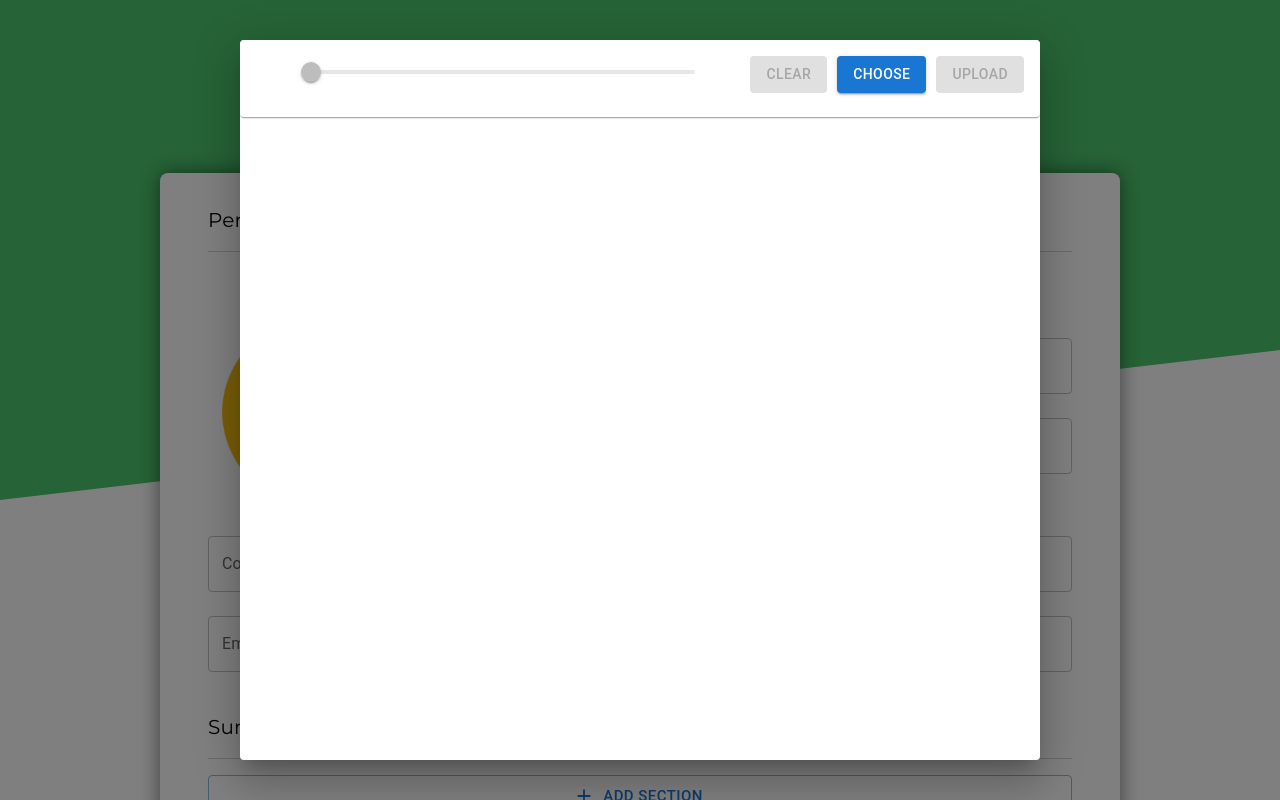
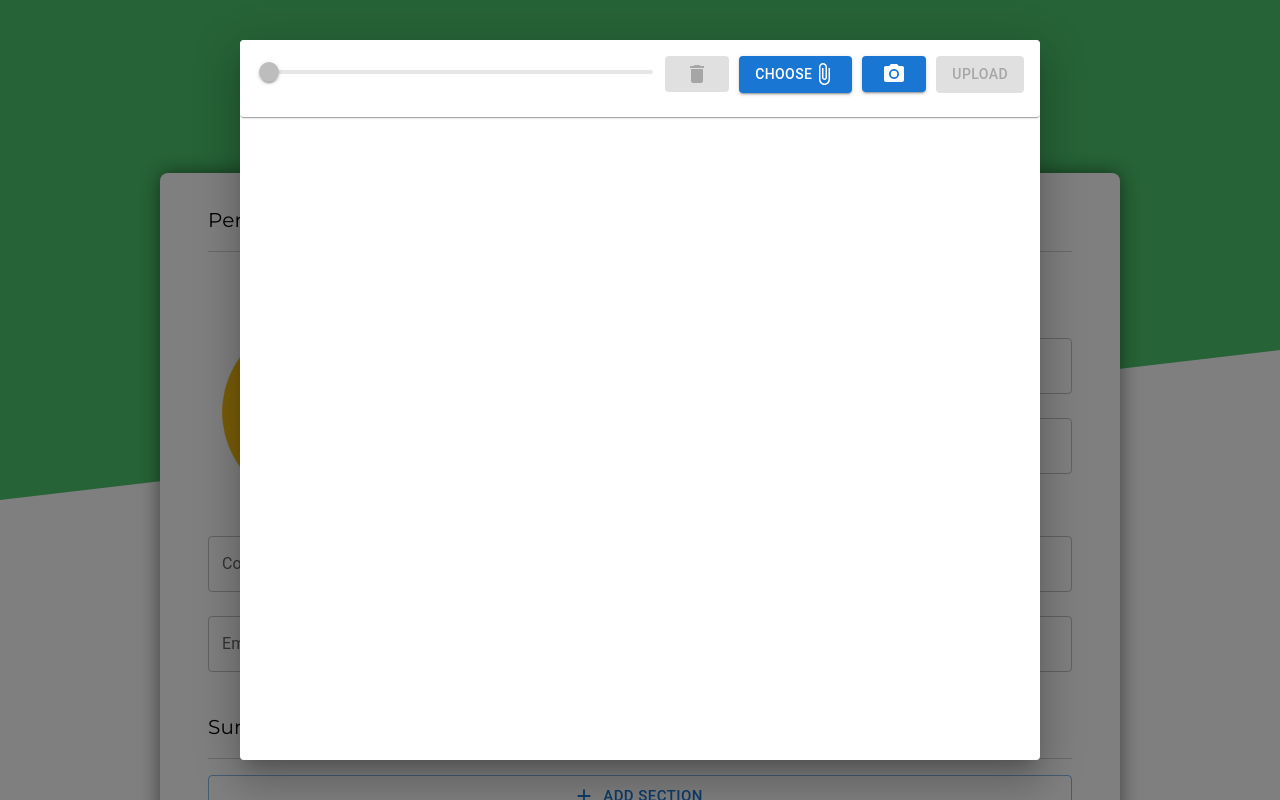
Before and after one commit to TatulMesropyan/cv-maker, a React (Create React App) app: page / in a window 1280 px wide. Both pictures are taken after a click on the button 316 px from the left and 412 px from the top of the page. Shown: the top 800 px of the page. Built offline with nearby package versions, Linux system fonts and the light colour scheme.

Commit message:
Implemented webcam photo for cropper

```diff
--- a/package.json
+++ b/package.json
@@ -23,6 +23,7 @@
         "react-redux": "^8.0.1",
         "react-router-dom": "^6.3.0",
         "react-scripts": "^2.1.3",
+        "react-webcam": "^7.0.1",
         "redux": "^4.2.0",
         "web-vitals": "^2.1.4"
     },
--- a/src/Formcreator/Form/Avatar.jsx
+++ b/src/Formcreator/Form/Avatar.jsx
@@ -1,7 +1,12 @@
-import React, { useState, useRef, useEffect } from "react";
+import React, { useState, useRef, useEffect, useCallback } from "react";
 import Cropper from "react-easy-crop";
 import Picture from "../../images/profileimg.webp";
 import { defaultPic } from "../../Helpers/defaultPic";
+import Webcam from "react-webcam";
+import CameraIcon from "@mui/icons-material/Camera";
+import AttachFileIcon from "@mui/icons-material/AttachFile";
+import DeleteIcon from "@mui/icons-material/Delete";
+import CancelIcon from "@mui/icons-material/Cancel";
 import {
   Dialog,
   ClickAwayListener,
@@ -18,13 +23,17 @@ import {
   Avatar,
 } from "@mui/material";
 import getCroppedImg from "../../Helpers/cropImage";
+import { CameraAlt } from "@mui/icons-material";
 
 const RenderAvatar = ({ getData, topic }) => {
   /* eslint-disable no-unused-vars */
 
   const inputRef = useRef();
 
-  const triggerFileSelectPopup = () => inputRef.current.click();
+  const triggerFileSelectPopup = () => {
+    inputRef.current.click();
+    setWebcamOpen(false);
+  };
 
   const [image, setImage] = useState(null);
   const [croppedArea, setCroppedArea] = useState(null);
@@ -32,6 +41,7 @@ const RenderAvatar = ({ getData, topic }) => {
   const [zoom, setZoom] = useState(1);
   const [open, setOpen] = useState(false);
   const [openWindow, setOpenWindow] = useState(false);
+  const [openWebcam, setWebcamOpen] = useState(false);
 
   const onCropComplete = (croppedAreaPercentage, croppedAreaPixels) => {
     setCroppedArea(croppedAreaPixels);
@@ -48,6 +58,7 @@ const RenderAvatar = ({ getData, topic }) => {
   };
   const onClear = () => {
     image && setImage(null);
+    setWebcamOpen(false);
   };
   const [croppedImage, setCroppedImage] = useState("");
   const onUpload = async () => {
@@ -62,20 +73,30 @@ const RenderAvatar = ({ getData, topic }) => {
       return alert("No picture selected");
     }
   };
-  const iconRef = useRef();
   const [showCropper, setShowCropper] = useState(false);
+  const handleWebcam = () => {
+  setWebcamOpen(true)
+   setImage(null);
+  };
 
   useEffect(() => {
     getData(
       [
         {
-          image:defaultPic.avatarPic
+          image: defaultPic.avatarPic,
         },
       ],
       topic
     );
   }, []);
+  const webcamRef = useRef(null);
 
+  const WebcamCapture = () => {
+    const imageSrc = webcamRef.current.getScreenshot();
+    console.log(imageSrc);
+    setWebcamOpen(false);
+    setImage(imageSrc);
+  };
   const handleCropper = () => setShowCropper((prevValue) => !prevValue);
   const spanRef = useRef();
   const handleMouseEnter = () => {
@@ -92,12 +113,13 @@ const RenderAvatar = ({ getData, topic }) => {
             ref={spanRef}
             style={{
               fontStyle: "italic",
-            color:"white",
+              color: "white",
               fontSize: "12px",
-            height:"1vh",
-            paddingLeft:"25px"
+              height: "1vh",
+              paddingLeft: "25px",
             }}
-        >          Upload an Image
+          >
+            Upload an Image
           </span>
           <IconButton
             onClick={(event) => {
@@ -106,7 +128,6 @@ const RenderAvatar = ({ getData, topic }) => {
             }}
             onMouseEnter={handleMouseEnter}
             onMouseLeave={handleMouseLeave}
-
           >
             <Grid>
               <Avatar
@@ -193,7 +214,7 @@ const RenderAvatar = ({ getData, topic }) => {
                           color="error"
                           style={{ marginRight: "10px" }}
                         >
-                          Clear
+                          <DeleteIcon />
                         </Button>
                       ) : (
                         <Button
@@ -203,7 +224,7 @@ const RenderAvatar = ({ getData, topic }) => {
                           style={{ marginRight: "10px" }}
                           disabled
                         >
-                          Clear
+                          <DeleteIcon />
                         </Button>
                       )}
                       <Button
@@ -212,7 +233,15 @@ const RenderAvatar = ({ getData, topic }) => {
                         onClick={triggerFileSelectPopup}
                         style={{ marginRight: "10px" }}
                       >
-                        Choose
+                        Choose <AttachFileIcon />
+                      </Button>
+                      <Button
+                        variant="contained"
+                        color="primary"
+                        onClick={handleWebcam}
+                        style={{ marginRight: "10px" }}
+                      >
+                        <CameraAlt />
                       </Button>
                       {image ? (
                         <Button
@@ -235,6 +264,44 @@ const RenderAvatar = ({ getData, topic }) => {
                     </Grid>
                   </CardContent>
                 </Card>
+                {openWebcam && (
+                  <Grid
+                    sx={{
+                      padding: "10px",
+                      width: "720px",
+                      height: "480px",
+                      alignContent: "center",
+                      textAlign:"center",
+                    }}
+                  >
+                    <Grid sx={{paddingLeft:'25px',paddingTop:'10px'}}>
+                    <Webcam
+                      ref={webcamRef}
+                      audio={false}
+                      height={540}
+                      screenshotFormat="image/jpeg"
+                      width={720}
+                      screenshotQuality={1}
+                    />
+                    </Grid>
+                    <Grid >
+                      <Button
+                        varitant="contained"
+                        color="success"
+                        onClick={WebcamCapture}
+                      >
+                        Capture <CameraIcon />
+                      </Button>
+                      <Button
+                        variant="contained"
+                        color="error"
+                        onClick={() => setWebcamOpen(false)}
+                      >
+                        <CancelIcon />
+                      </Button>
+                    </Grid>
+                  </Grid>
+                )}
               </Grid>
               <Box sx={{ zIndex: 1 }}>
                 {image ? (
```
Also changed, not shown: 2 other files (tests, documents, lock files or other folders). Lines whose indentation alone changed are shown as unchanged.
